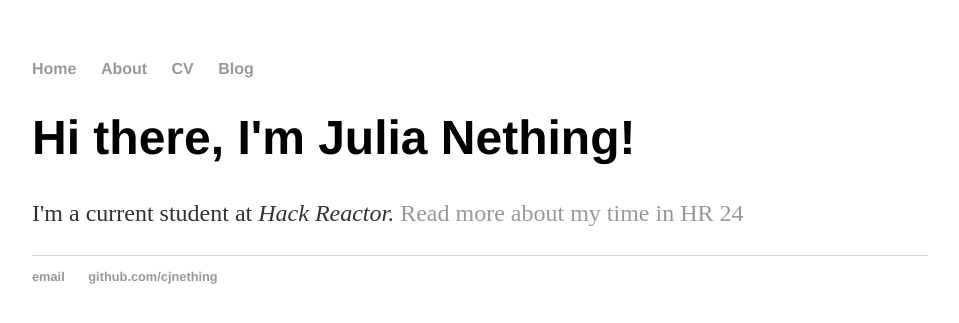
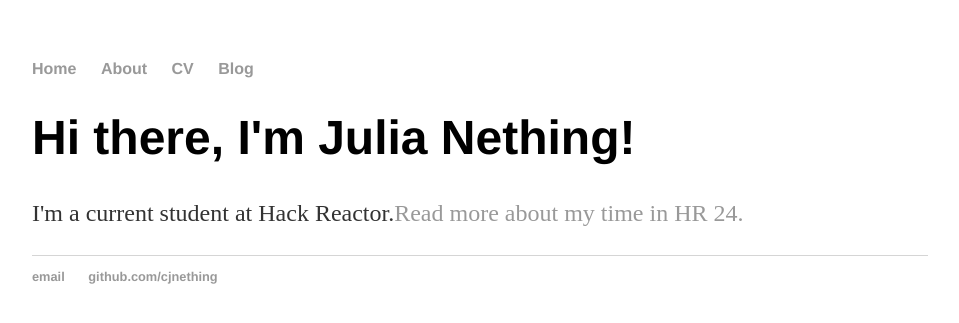
Before and after one commit to cjnething/cjnething.github.io, a Jekyll site: the page built from index.html, in a window 1280 px wide. Shown: the top 323 px of the page, without its empty margins (160-1119 px from the left). Built offline with Jekyll 4.4.1, drawn with Linux system fonts in a browser that asks for light colours.

Commit message:
Update index.html to use default css

```diff
--- a/index.html
+++ b/index.html
@@ -1,29 +1,8 @@
-<!DOCTYPE html>
-<html>
-	<head>
-		<title>Julia Nething</title>
-		<link rel="stylesheet" type="text/css" href="/css/main.css">
-	</head>
-	<body>
-		<nav>
-    		<ul>
-        		<li><a href="/">Home</a></li>
-	        	<li><a href="/about">About</a></li>
-        		<li><a href="/cv">CV</a></li>
-        		<li><a href="/blog">Blog</a></li>
-    		</ul>
-		</nav>
-		<div class="container">
-    		<div class="blurb">
-        		<h1>Hi there, I'm Julia Nething!</h1>
-				<p>I'm a current student at <em>Hack Reactor.</em> <a href="/about">Read more about my time in HR 24</a></p>
-    		</div><!-- /.blurb -->
-		</div><!-- /.container -->
-		<footer>
-    		<ul>
-        		<li><a href="mailto:cjnething@gmail.com">email</a></li>
-        		<li><a href="https://github.com/cjnething">github.com/cjnething</a></li>
-			</ul>
-		</footer>
-	</body>
-</html>
+---
+layout: default
+title: Hank Quinlan, Horrible Cop
+---
+<div class="blurb">
+	<h1>Hi there, I'm Julia Nething!</h1>
+	<p>I'm a current student at Hack Reactor.<a href="/about">Read more about my time in HR 24.</a></p>
+</div><!-- /.blurb -->
```
